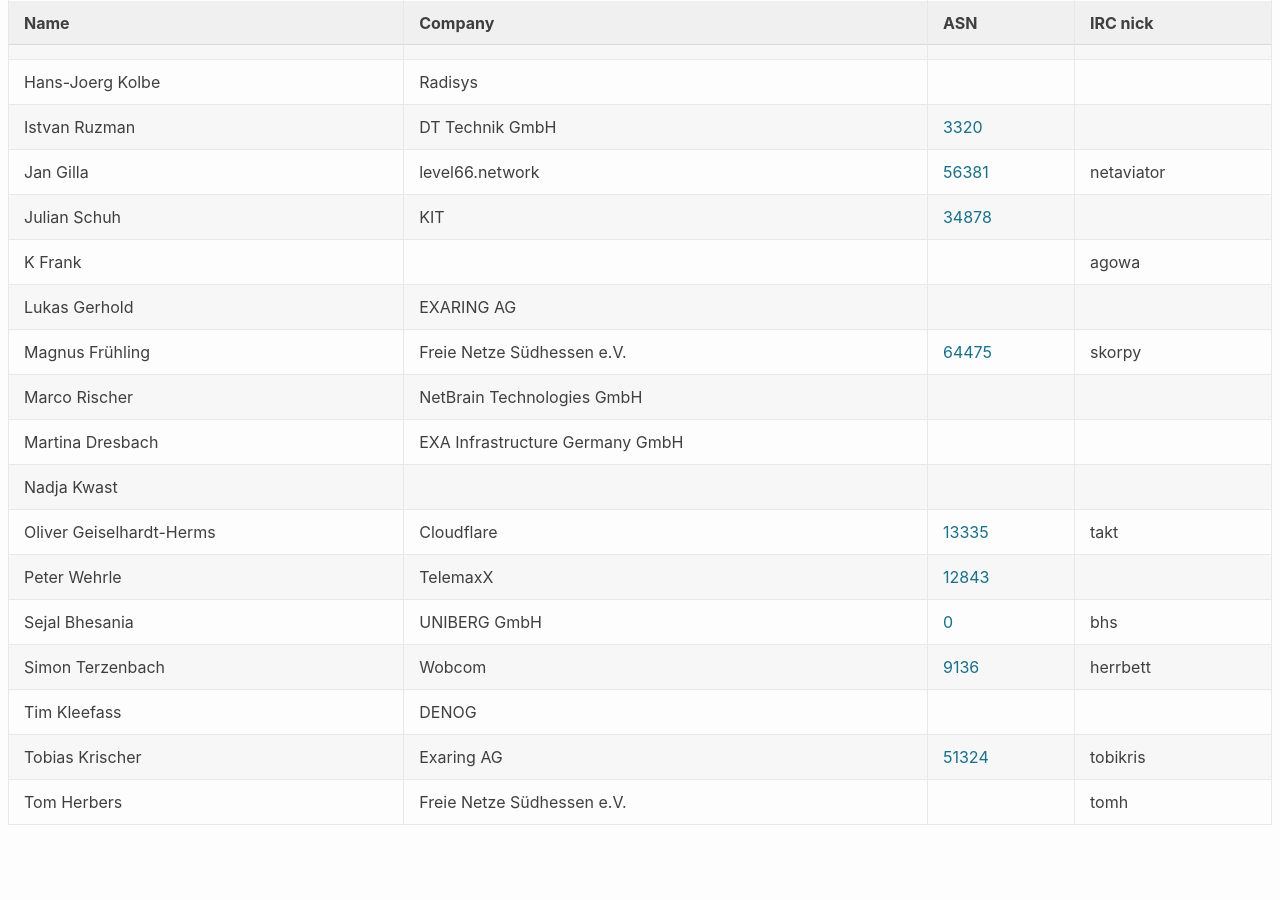
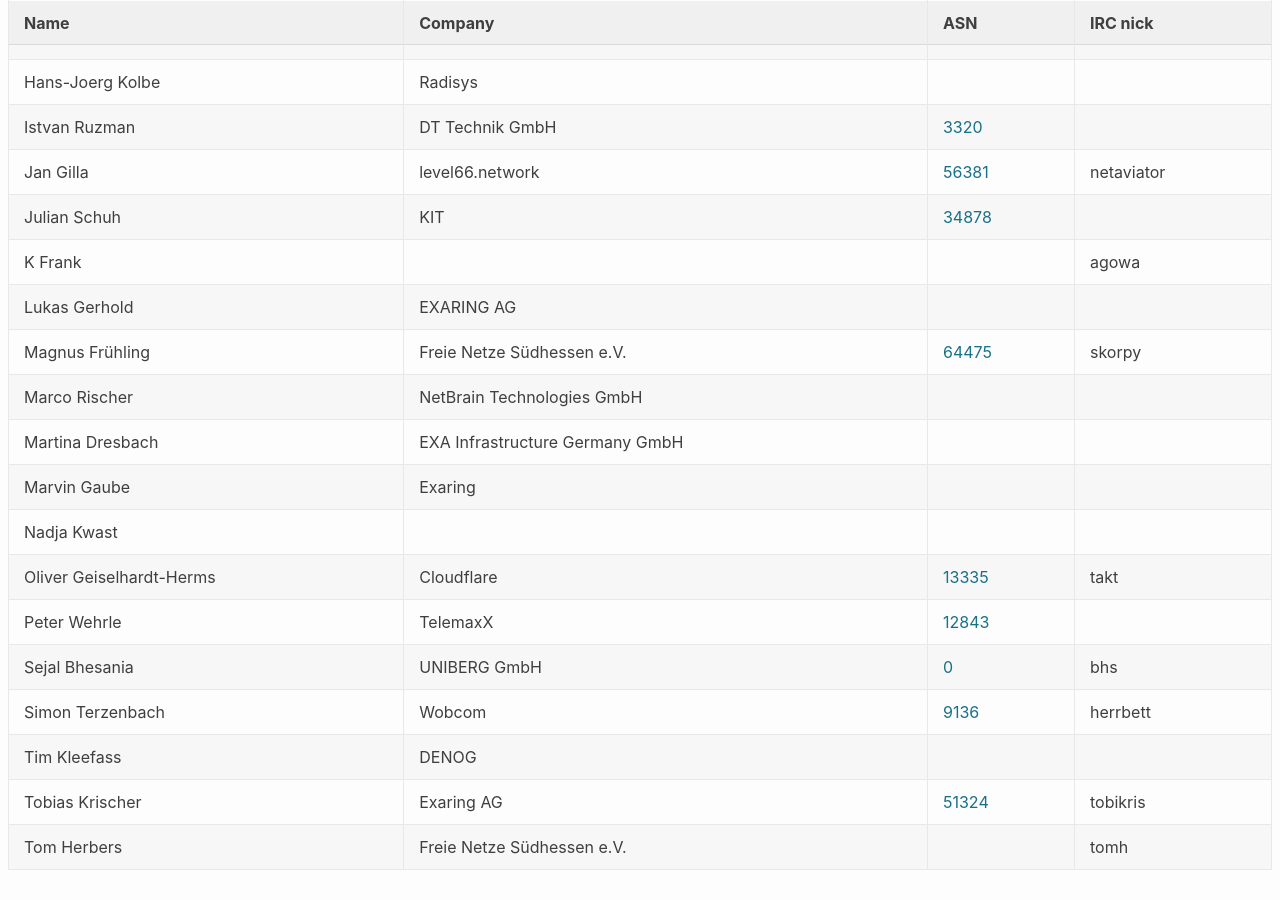
Before and after one commit to denog/pretix-attendeelist, a Jekyll site: the page built from meetup2023_04/index.markdown, in a window 1280 px wide and 900 px high, scrolled down 534 px. Built offline with Jekyll 4.4.1, drawn with Linux system fonts in a browser that asks for light colours; before the commit the page ends 1389 px from its top, so only the background shows below that.

Commit message:
Latest data: Tue Jun 20 18:10:23 UTC 2023

```diff
--- a/_data/attendees_denog_meetup_2023_04.json
+++ b/_data/attendees_denog_meetup_2023_04.json
@@ -126,6 +126,12 @@
     "asn": null
   },
   {
+    "name": "Marvin Gaube",
+    "company": "Exaring",
+    "irc": null,
+    "asn": null
+  },
+  {
     "name": "Nadja Kwast",
     "company": null,
     "irc": null,
```
